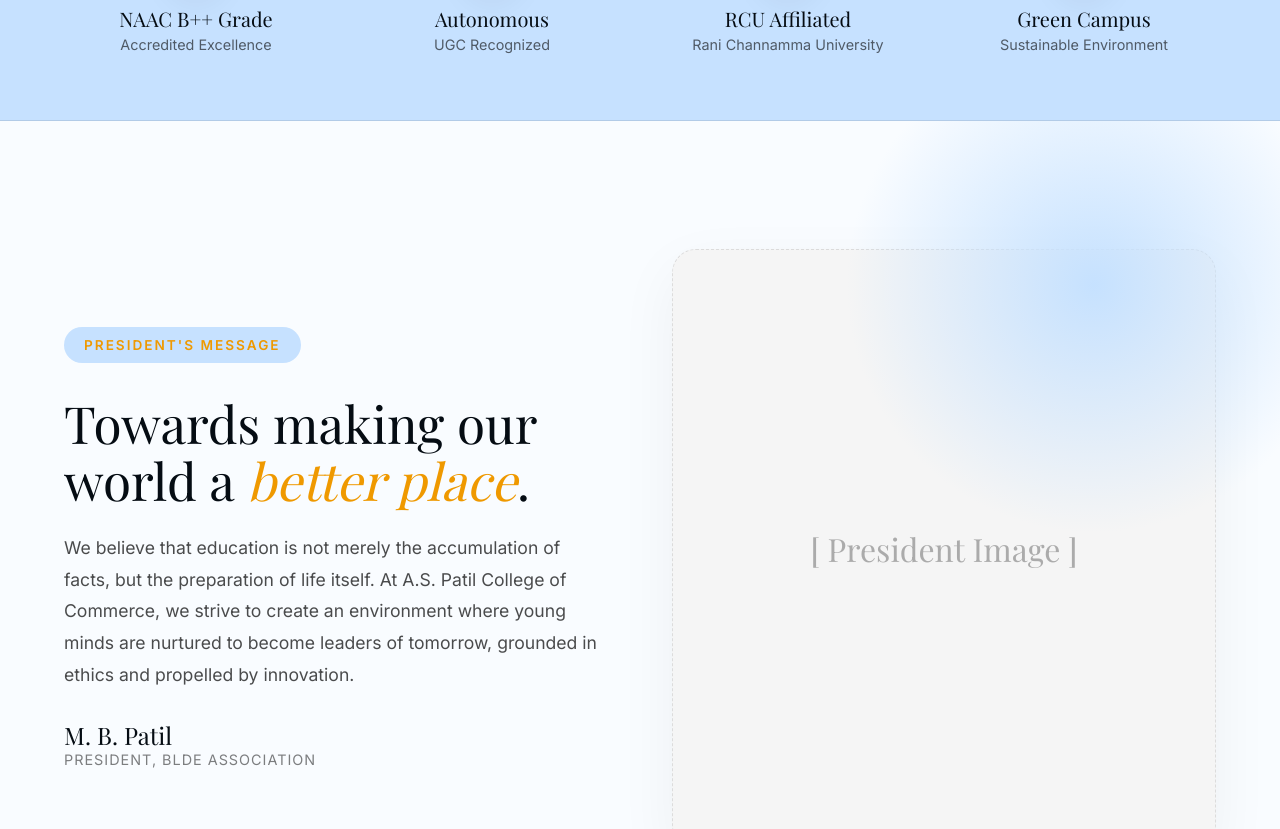
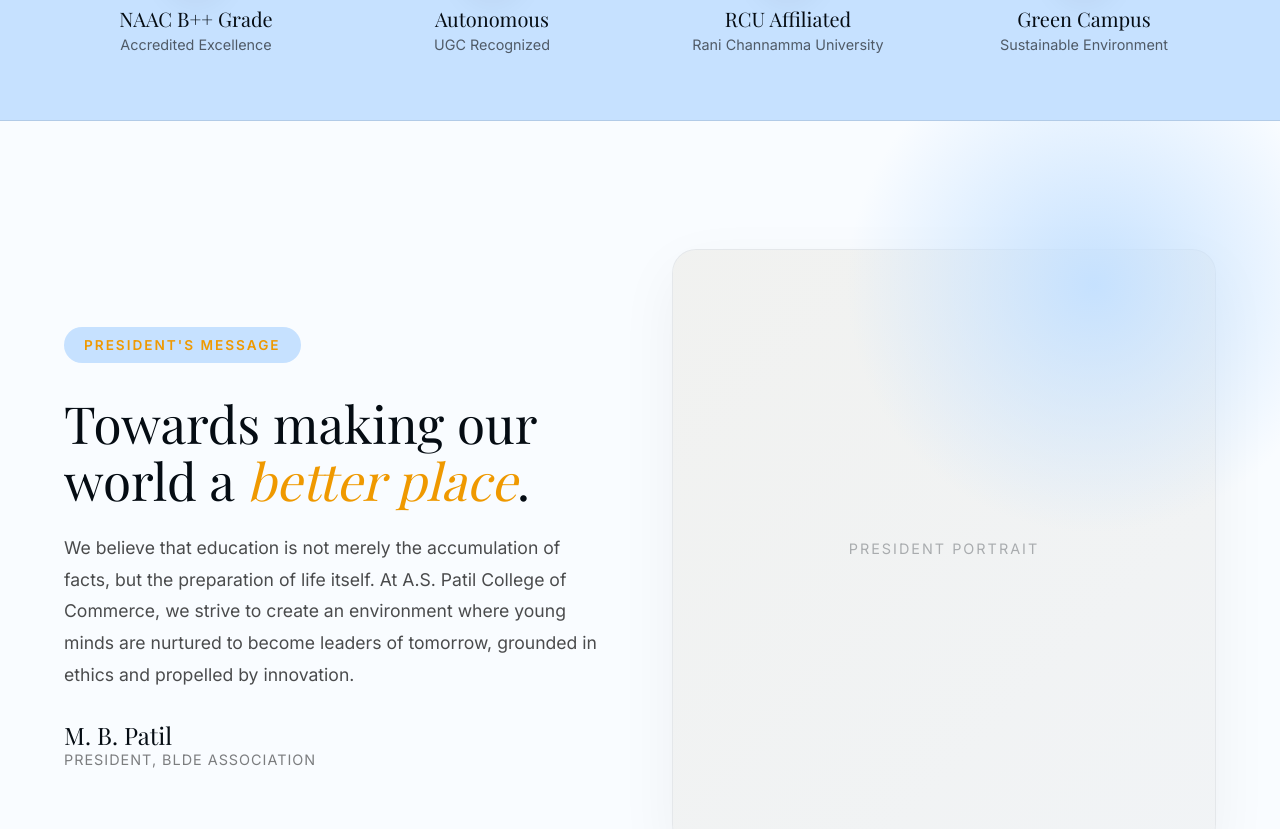
Before and after one commit to rajashekharexe/College-Website, a React (Vite) app: page / in a window 1280 px wide. Shown: the part 940-1769 px from the top of the page. Built offline with nearby package versions, Linux system fonts and the light colour scheme; a web font is replaced by a local one.

Commit message:
UI: completely removed all empty small boxes and dashed placeholders from homepage components

```diff
--- a/src/components/AboutPreview.jsx
+++ b/src/components/AboutPreview.jsx
@@ -89,16 +89,24 @@
           height: '600px',
           borderRadius: '24px',
           overflow: 'hidden',
-          backgroundColor: '#f5f5f5', // Subtle gray skeleton
+          backgroundColor: 'rgba(0,0,0,0.03)',
           boxShadow: '0 20px 60px rgba(0,0,0,0.05)',
           display: 'flex',
           alignItems: 'center',
           justifyContent: 'center',
-          border: '1px dashed rgba(0,0,0,0.1)'
+          border: '1px solid rgba(0,0,0,0.05)'
         }}>
-          {/* Skeleton Placeholder */}
-          <div style={{ color: 'rgba(0,0,0,0.3)', fontFamily: 'var(--font-display)', fontSize: '2rem' }}>
-            [ President Image ]
+          <div style={{
+            position: 'absolute',
+            inset: '-20%',
+            background: 'linear-gradient(135deg, rgba(235, 186, 81, 0.05) 0%, rgba(255,255,255,0) 100%)',
+            display: 'flex',
+            alignItems: 'center',
+            justifyContent: 'center'
+          }}>
+             <span style={{ color: 'var(--brand-50)', opacity: 0.3, textTransform: 'uppercase', letterSpacing: '2px', fontSize: '0.9rem' }}>
+               President Portrait
+             </span>
           </div>
         </div>
       </div>
--- a/src/components/Footer.jsx
+++ b/src/components/Footer.jsx
@@ -30,8 +30,7 @@
 
           <div style={{ display: 'flex', alignItems: 'center', gap: '15px' }}>
             <div style={{ width: '60px', height: '60px', background: 'rgba(255,255,255,0.05)', borderRadius: '50%', padding: '8px' }}>
-              {/* Fallback styling for missing image */}
-              <div style={{ width: '100%', height: '100%', border: '1px dashed var(--glass-border)', borderRadius: '50%' }}></div>
+              <div style={{ width: '100%', height: '100%', border: '1px solid rgba(255,255,255,0.1)', borderRadius: '50%' }}></div>
             </div>
             <div>
               <p style={{ fontSize: '0.8rem', opacity: 0.6, margin: 0 }}>Managed by</p>
```
